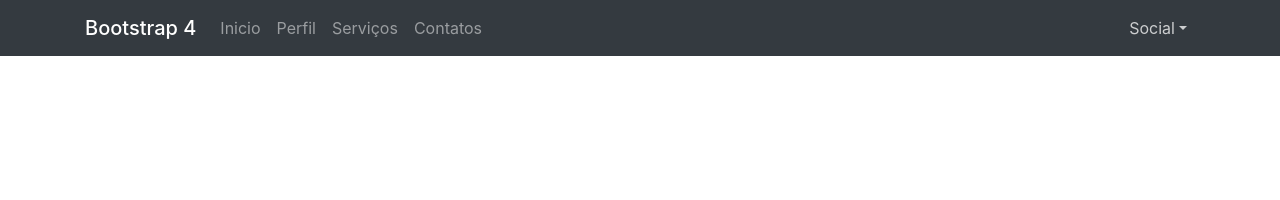
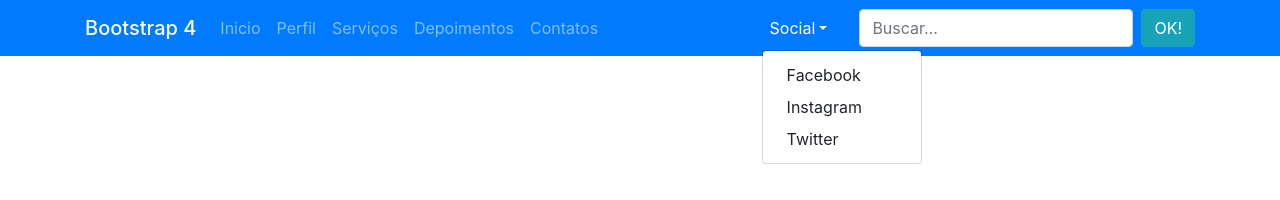
Before and after one commit to carlosmarx/bootstrap4, a website: page index.html in a window 1280 px wide. Both pictures are taken after a click on the link "Social". Drawn offline with nearby package versions, Linux system fonts and the light colour scheme.

Commit message:
Alternando cor navbar

```diff
--- a/index.html
+++ b/index.html
@@ -12,7 +12,7 @@
   </head>
   <body>
 
-    <nav class="navbar navbar-expand-md navbar-dark fixed-top bg-dark">
+    <nav class="navbar navbar-expand-md navbar-dark fixed-top bg-primary">
 
       <div class="container">
 
@@ -37,21 +37,34 @@
               </li>
 
               <li class="nav-item">
+                  <a href="#" class="nav-link">Depoimentos</a>
+                </li>
+
+              <li class="nav-item">
                 <a href="#" class="nav-link">Contatos</a>
               </li>
             </ul>
 
             <ul class="navbar-nav ml-auto">
-                <li class="nav-item">
-                  <a href="#" class="nav-link dropdown-toggle" data-toggle="drop-down" data-target="navDrop">Social</a>
 
-                  <div class="dropdown-menu">
-                    <a class="dropdow-item" href="#">Facebook</a>
-                    <a class="dropdow-item" href="#">Instagram</a>
-                    <a class="dropdow-item" href="#">Twitter</a>
-                  </div>
-                </li>
-              </ul>
+              <li class="nav-item dropdown">
+
+                <a href="#" class="nav-link dropdown-toggle" data-toggle="dropdown" data-target="navDrop">Social</a>
+
+                <div class="dropdown-menu">
+                  <a class="dropdown-item" href="#">Facebook</a>
+                  <a class="dropdown-item" href="#">Instagram</a>
+                  <a class="dropdown-item" href="#">Twitter</a>
+                </div>
+              </li>
+
+            </ul>
+
+            <form class="form-inline">
+              <input type="serach" class="form-control mr-2 ml-4" placeholder="Buscar...">
+              <button class="btn btn-info" type="submit">OK!</button>
+            </form>
+
           </div>
 
 
```
